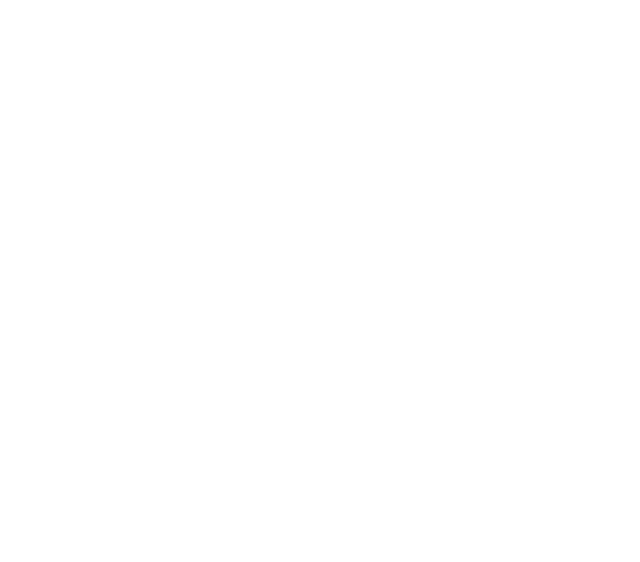
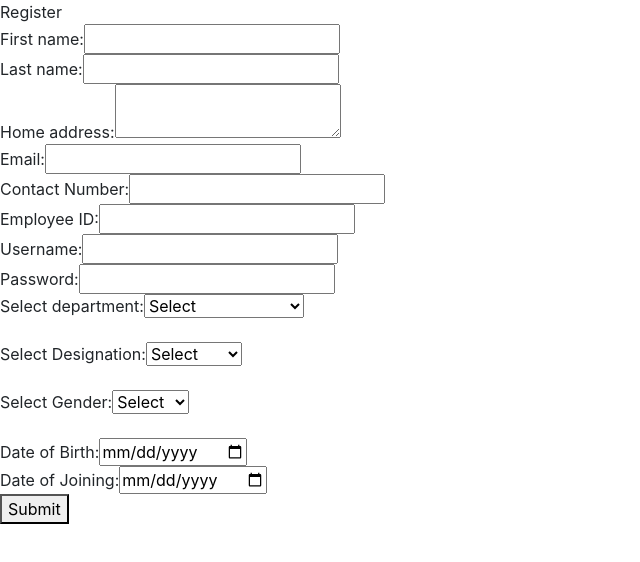
Before and after one commit to Sahethi/loan-app, a React (Create React App) app in the folder frontend/: page /register in a window 1280 px wide. Before the commit this address had no page. Shown: the top 562 px of the page, without its empty margins (0-640 px from the left). Built offline with nearby package versions, Linux system fonts and the light colour scheme.

Commit message:
added register

```diff
--- a/frontend/src/App.js
+++ b/frontend/src/App.js
@@ -8,8 +8,7 @@
       <BrowserRouter>
             <Routes>
               <Route path="/" element= { <Login/>} />
-            </Routes>
-            <Routes path="/register" element={ <Register/>}>
+              <Route path="/register" element={ <Register/>}/>
             </Routes>
         </BrowserRouter>
 
--- a/frontend/src/components/Register.js
+++ b/frontend/src/components/Register.js
@@ -26,6 +26,7 @@
         setuserRegistration({...userRegistration, [name] : value});
     }
     const handleSubmit = (e) => {
+        alert('User registered successfully')
         e.preventDefault();
         // console.log(userRegistration);
         axios.post('https://172.20.0.20:9191/register', {userRegistration})
```
